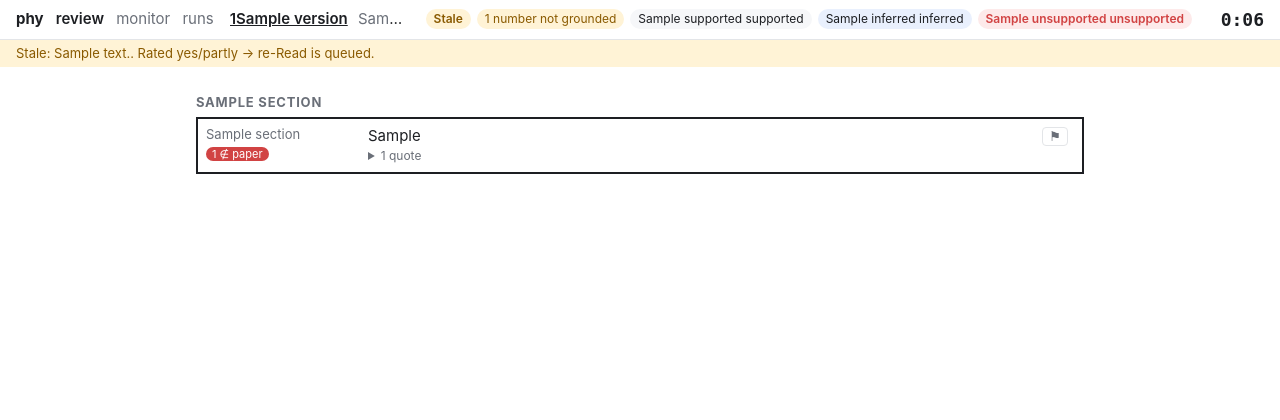
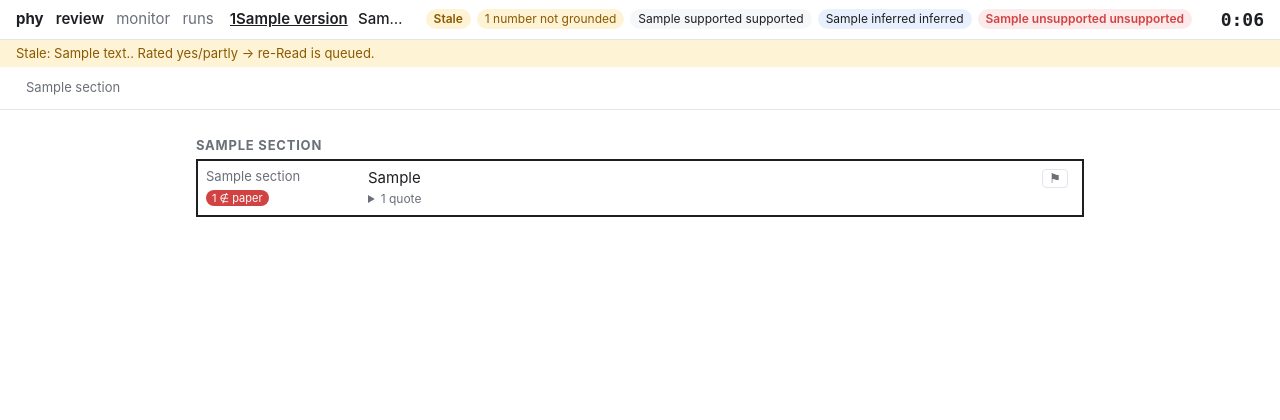
Before and after one commit to sortigoza/phy-agent-platform, a FastAPI app: template .scratch/m0/prototypes/review-page/templates/variant_a.html in a window 1280 px wide. Shown: the top 420 px of the page. Run offline with FastAPI, Linux system fonts and the light colour scheme; the template is opened without the code that fills it: most values are stand-ins (such as "Sample title", 1, 10 or a date in 2020); parts of the project's set-up code (start-up, migrations or seed data) failed here and were passed over.

Commit message:
Review page prototype: section nav on A, authors in top bar, wrapping pills
Co-Authored-By: Claude Opus 5.5 <noreply@anthropic.com>

```diff
--- a/.scratch/m0/prototypes/review-page/app.py
+++ b/.scratch/m0/prototypes/review-page/app.py
@@ -135,6 +135,7 @@ def load_card(demo: bool) -> tuple[dict, dict]:
     meta = {
         "arxiv_id": "1904.12072",
         "version": "v2",
+        "authors": "Albergo, Kanwar, Shanahan",  # from OAI-PMH metadata in the real app
         "title": "Flow-based generative models for Markov chain Monte Carlo in lattice field theory",
         "status": "verified",
         "stale_note": None,
--- a/.scratch/m0/prototypes/review-page/static/app.css
+++ b/.scratch/m0/prototypes/review-page/static/app.css
@@ -10,12 +10,14 @@ a { color: inherit; }
 kbd { font: 11px ui-monospace, monospace; border: 1px solid var(--line); border-bottom-width: 2px; border-radius: 3px; padding: 0 3px; color: var(--muted); }
 
 /* top bar: shared convention for /review, /monitor, /runs */
-.topbar { position: sticky; top: 0; z-index: 10; display: flex; gap: 16px; align-items: center; padding: 8px 16px;
+.stick { position: sticky; top: 0; z-index: 10; background: var(--bg); }
+.topbar { display: flex; gap: 16px; align-items: center; padding: 8px 16px;
   background: var(--bg); border-bottom: 1px solid var(--line); }
 .topbar nav a { margin-left: 8px; color: var(--muted); text-decoration: none; }
 .topbar nav a.on { color: var(--ink); font-weight: 600; }
 .paper { flex: 1; min-width: 0; white-space: nowrap; overflow: hidden; text-overflow: ellipsis; }
 .paper a { font-weight: 600; margin-right: 6px; }
+.paper .authors { font-weight: 500; }
 .paper .title { color: var(--muted); }
 .badges { display: flex; gap: 6px; flex-wrap: wrap; }
 .badge { font-size: 12px; padding: 1px 8px; border-radius: 10px; background: var(--soft); white-space: nowrap; }
@@ -31,7 +33,9 @@ kbd { font: 11px ui-monospace, monospace; border: 1px solid var(--line); border-
 /* support shading */
 .s-inferred { background: var(--inf); box-shadow: inset 3px 0 var(--inf-b); }
 .s-unsupported { background: var(--uns); box-shadow: inset 3px 0 var(--uns-b); }
-.tag { font-size: 11px; padding: 0 6px; border-radius: 8px; margin-right: 4px; white-space: nowrap; }
+.tags { display: inline-flex; flex-wrap: wrap; gap: 3px; vertical-align: middle; max-width: 100%; }
+.tags:empty { display: none; }
+.tag { display: inline-block; font-size: 11px; line-height: 16px; padding: 0 6px; border-radius: 8px; white-space: nowrap; }
 .tag.inf { background: var(--inf-b); color: #fff; }
 .tag.uns { background: var(--uns-b); color: #fff; }
 .tag.numq { background: #fff3d6; color: #8a5a00; border: 1px solid #e8c77a; }
@@ -91,12 +95,15 @@ body.rawmode .rendered, body.rawmode .eq .katex-display { display: none; }
 
 /* A · Document */
 .doc { max-width: 920px; margin: 0 auto; padding: 8px 16px 160px; }
-.doc section { margin: 18px 0; }
+.doc section { margin: 18px 0; scroll-margin-top: 110px; }
+.secnav { border-bottom: 1px solid var(--line); }
+.secuns { background: var(--uns-b); color: #fff; border-radius: 8px; padding: 0 5px; }
 .doc section.opinion { padding: 4px 12px; }
 .doc h2 { font-size: 13px; text-transform: uppercase; letter-spacing: .06em; color: var(--muted); margin: 0 0 4px; }
 .doc h2 small { text-transform: none; letter-spacing: 0; font-weight: 400; }
 .doc .field { display: grid; grid-template-columns: 150px 1fr 32px; gap: 12px; padding: 8px 10px; border-bottom: 1px solid var(--line); }
-.doc .flabel { font-size: 13px; color: var(--muted); }
+.doc .flabel { font-size: 13px; color: var(--muted); min-width: 0; }
+.doc .flabel .tags { margin-top: 3px; }
 .doc details.ev summary { font-size: 12px; color: var(--muted); cursor: pointer; }
 .stickybar { position: fixed; bottom: 0; left: 0; right: 0; background: var(--bg); border-top: 1px solid var(--line); padding: 10px 16px; z-index: 20; }
 
--- a/.scratch/m0/prototypes/review-page/static/app.js
+++ b/.scratch/m0/prototypes/review-page/static/app.js
@@ -121,6 +121,28 @@ function updateProgress() {
 }
 const curStep = () => +($(".step:not([hidden])")?.dataset.step ?? 0);
 
+// --- A: section nav with scroll-spy
+const secs_ = () => $$(".doc section[id^=sec-]");
+function curSec() {
+  const top = $(".stick").offsetHeight + 12;
+  let i = 0;
+  secs_().forEach((s, j) => { if (s.getBoundingClientRect().top <= top) i = j; });
+  return i;
+}
+function showSec(i) {
+  const s = secs_()[i];
+  if (!s) return;
+  s.scrollIntoView({ block: "start" });
+  focusField($("[data-field]", s));
+}
+function jumpSec(d) { if (V === "A") showSec(Math.max(0, Math.min(secs_().length - 1, curSec() + d))); }
+if (V === "A") {
+  const spy = () => $$(".secnav li").forEach((l, j) => l.classList.toggle("on", j === curSec()));
+  document.addEventListener("scroll", spy, { passive: true });
+  window.addEventListener("load", spy);
+  document.addEventListener("click", (e) => { const l = e.target.closest("[data-sec]"); if (l) showSec(+l.dataset.sec); });
+}
+
 // --- variants (PROTOTYPE switcher)
 function cycle(d) {
   const i = (VS.indexOf(V) + d + VS.length) % VS.length;
@@ -162,7 +184,8 @@ document.addEventListener("keydown", (e) => {
     "?": () => ($("#help").hidden = !$("#help").hidden),
     Escape: () => ($("#help").hidden = true),
     ArrowLeft: () => cycle(-1), ArrowRight: () => cycle(1),
-    "]": () => V === "C" && goto(curStep() + 1), "[": () => V === "C" && goto(curStep() - 1),
+    "]": () => (V === "C" ? goto(curStep() + 1) : jumpSec(1)),
+    "[": () => (V === "C" ? goto(curStep() - 1) : jumpSec(-1)),
   }[e.key];
   if (act) { e.preventDefault(); act(); }
 });
--- a/.scratch/m0/prototypes/review-page/templates/_macros.html
+++ b/.scratch/m0/prototypes/review-page/templates/_macros.html
@@ -1,11 +1,11 @@
 {% macro fid(f) %}f-{{ f.path|replace('[','-')|replace(']','')|replace('.','-') }}{% endmacro %}
 
-{% macro support_tag(f) %}
+{% macro support_tag(f) %}<span class="tags">
   {% if f.support == 'inferred' %}<span class="tag inf">inferred</span>
   {% elif f.support == 'unsupported' %}<span class="tag uns">unsupported</span>{% endif %}
   {% for n, where in f.numbers %}<span class="tag {{ 'numq' if where == 'quote' else 'nump' }}"
      title="{{ 'not in this field’s quotes' if where == 'quote' else 'not anywhere in the paper' }}">{{ n }} {{ '∉ quote' if where == 'quote' else '∉ paper' }}</span>{% endfor %}
-{% endmacro %}
+</span>{% endmacro %}
 
 {% macro quote(q) %}
   <blockquote class="quote{{ ' notfound' if not q.found }}">
--- a/.scratch/m0/prototypes/review-page/templates/base.html
+++ b/.scratch/m0/prototypes/review-page/templates/base.html
@@ -15,11 +15,12 @@
 <body class="variant-{{ variant }}" data-variant="{{ variant }}" data-variants="{{ variants|join(',') }}">
 
 {# --- shared page convention: one top bar for /review, /monitor, /runs --- #}
+<div class="stick">
 <header class="topbar">
   <nav><b>phy</b> <a class="on" href="/review">review</a> <a href="#">monitor</a> <a href="#">runs</a></nav>
   <div class="paper">
     <a href="https://arxiv.org/abs/{{ meta.arxiv_id }}" target="_blank">{{ meta.arxiv_id }}{{ meta.version }}</a>
-    <span class="title">{{ meta.title }}</span>
+    <span class="authors">{{ meta.authors }}</span> · <span class="title">{{ meta.title }}</span>
   </div>
   <div class="badges">
     {% if meta.status == 'stale' %}<span class="badge stale" title="{{ meta.stale_note }}">Stale</span>{% endif %}
@@ -31,6 +32,8 @@
   <div class="timer" id="timer" title="Review time. Amber at 4:00, red at 5:00.">0:00</div>
 </header>
 {% if meta.stale_note %}<div class="stalebar">Stale: {{ meta.stale_note }}. Rated yes/partly → re-Read is queued.</div>{% endif %}
+{% block subbar %}{% endblock %}
+</div>
 
 {% block body %}{% endblock %}
 
@@ -45,6 +48,7 @@
     <tr><td>j / k</td><td>next / previous field</td></tr>
     <tr><td>o</td><td>open / close the focused field's quotes</td></tr>
     <tr><td>f</td><td>Flag the focused field, then 1–4 picks the kind, type a note, Enter saves, Esc cancels</td></tr>
+    <tr><td>[ / ]</td><td>previous / next section</td></tr>
     <tr><td>x</td><td>(C) mark the focused field ok and move on</td></tr>
     <tr><td>y / p / n</td><td>relevance: yes / partly / no</td></tr>
     <tr><td>d</td><td>toggle deep read</td></tr>
--- a/.scratch/m0/prototypes/review-page/templates/variant_a.html
+++ b/.scratch/m0/prototypes/review-page/templates/variant_a.html
@@ -1,10 +1,17 @@
 {% extends "base.html" %}
 {% import "_macros.html" as m %}
-{# A · Document: one column, read top to bottom. Quotes collapsed. Verdict in a sticky bar. #}
+{# A · Document: one column, read top to bottom. Quotes collapsed. Section nav under the top bar, verdict in a sticky bar. #}
+{% block subbar %}
+<ol class="stepper secnav">
+  {% for name, fs in sections %}<li data-sec="{{ loop.index0 }}">{{ name }}
+    {%- set n_uns = fs|selectattr('support', 'equalto', 'unsupported')|list|length %}
+    {%- if n_uns %} <small class="secuns">{{ n_uns }}</small>{% endif %}</li>{% endfor %}
+</ol>
+{% endblock %}
 {% block body %}
 <main class="doc">
   {% for name, fs in sections %}
-  <section class="{{ 'opinion' if name == "Agent's opinion" }}">
+  <section class="{{ 'opinion' if name == "Agent's opinion" }}" id="sec-{{ loop.index0 }}">
     <h2>{{ name }}{% if name == "Agent's opinion" %} <small>the agent's judgement, not the paper's claims</small>{% endif %}</h2>
     {% for f in fs %}
     <div class="field s-{{ f.support }}" data-field id="{{ m.fid(f) }}">
```
